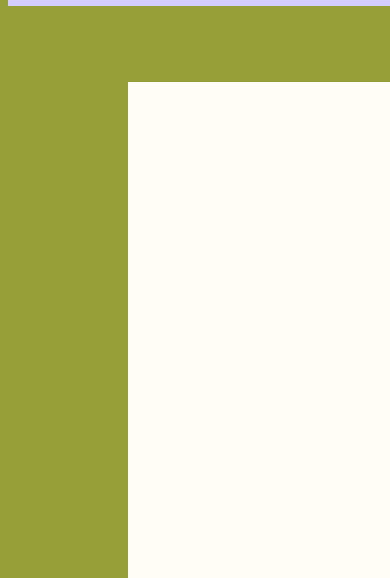
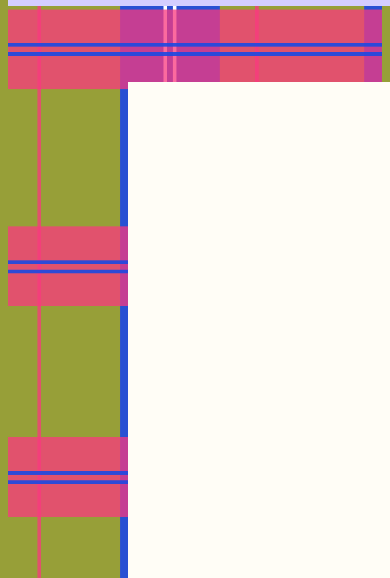
Before and after one commit to sylvimota/harm-van-den-dorpel, a plain HTML site: page index.html in a window 390 px wide. Shown: the part 266-844 px from the top of the page. Drawn offline with Linux system fonts and the light colour scheme; files whose address does not match are found by name; a web font is replaced by a local one.

Commit message:
test screen resizing

```diff
--- a/index.html
+++ b/index.html
@@ -12,6 +12,7 @@
 </head>
 
 <body>
+    <div class="body">
         <div class="container">
             <div class="head">
                 <header>
@@ -42,6 +43,8 @@
             </footer>
             </div>
           </div>
+    </div>
+
 
 
 
--- a/styles.css
+++ b/styles.css
@@ -29,6 +29,30 @@ body{
     font-size: 36px;
     text-align: center;
 }
+
+.body{
+    background-position: center center;
+    background-attachment: fixed;
+    background-repeat: repeat;
+    background-size: cover;
+    background-image: url(images/home.png);
+    margin: auto;
+}
+
+@media only screen and (max-width: 600px) {
+    .body {
+        background-image: url(images/mobilehome.png);
+        margin: auto;
+    }
+}
+
+@media only screen and (max-width: 1024px) {
+    .body{
+        background-image: url(images/tablethome.png);
+        margin: auto;
+    }
+}
+
 header{
     font-family: 'Reenie Beanie';
     padding: 1px;
```
Also changed, not shown: images/about.png (added), images/artwork.png (added), images/home.png (added), images/mobileabout.png (added), images/mobileartwork.png (added), images/mobilehome.png (added), images/tabletabout.png (added), images/tabletartwork.png (added), images/tablethome.png (added). Lines whose indentation alone changed are shown as unchanged.
